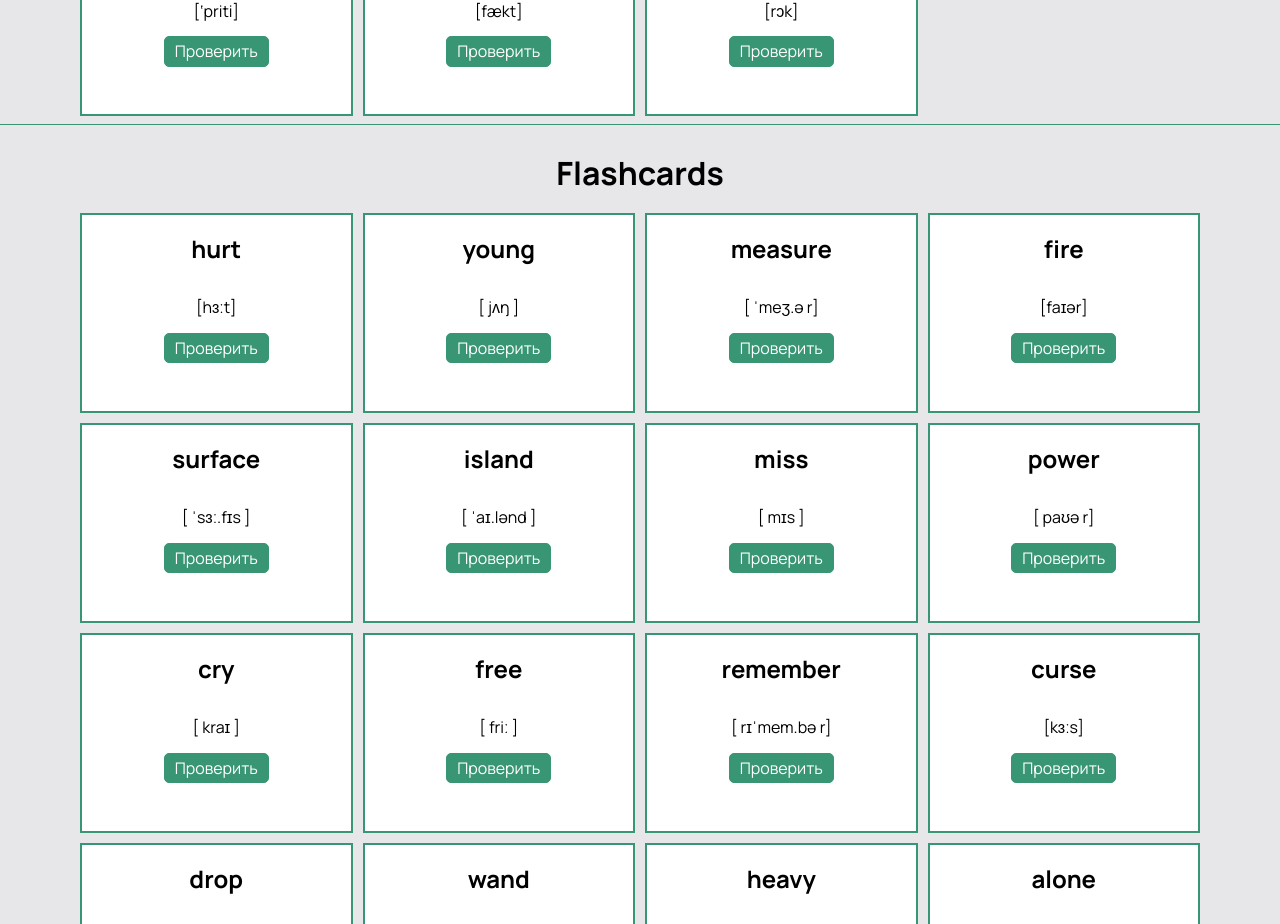
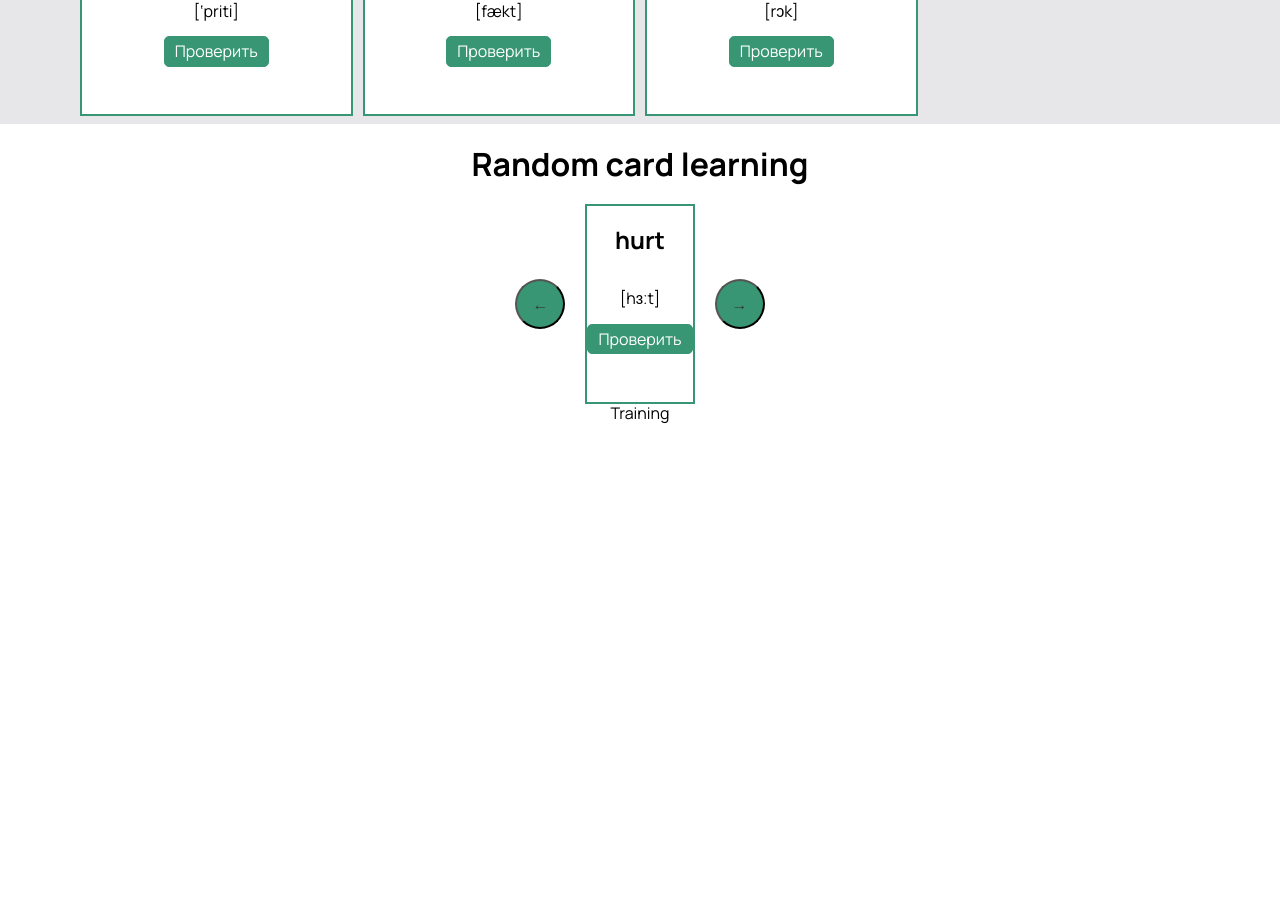
Before and after one commit to Daria29051/React_Learn-Language-App, a React (Create React App) app: page / in a window 1280 px wide. Shown: the part 4620-5544 px from the top of the page. After the commit the page ends 5044 px from the top, so only its background shows below. Built offline with nearby package versions, Linux system fonts and the light colour scheme.

Commit message:
slider.jsx 1st version

```diff
--- a/src/App.js
+++ b/src/App.js
@@ -5,6 +5,9 @@ import Learning from "./components/Learning/Learning";
 import Training from "./components/Training/Training";
 import st from './assets/styles/App.scss';
 import Cardblock from "./components/Cardblock/Cardblock";
+import Slider from "./components/Slider/Slider";
+import flashcards from "./data/flashcard.json";
+
 
 
 function App() {
@@ -14,7 +17,8 @@ function App() {
       <Home></Home>
       <Table></Table>
       <Cardblock></Cardblock>
-      <Learning></Learning>
+      {/* <Learning></Learning> */}
+      <Slider flashcards={flashcards}></Slider>
       <Training></Training>
     </div>
   );
--- /dev/null
+++ b/src/components/Slider/Slider.jsx
@@ -0,0 +1,48 @@
+import React, { useState, useEffect } from "react";
+import Card from "../Card/Card";
+import st from "./slider.module.scss";
+
+export default function Slider(props) {
+  const flashcards = props.flashcards;
+
+  let cardsIndexArray = []; //массив с индексами карточек
+  let cardIndex; // индекс карточки
+
+  for (let card of flashcards) {
+    cardIndex = flashcards.indexOf(card);
+    cardsIndexArray.push(cardIndex);
+  }
+  // console.log(cardsIndexArray);
+
+  // задаем состояние - начальный индекс карточки к показу 0
+  const [selectedIndex, setSelectedIndex] = useState(cardsIndexArray[0]);
+
+  //  функция показа следующей карточки
+  const showNextCard = () => {
+    setSelectedIndex(selectedIndex + 1);
+    console.log(selectedIndex);
+  };
+
+  //  функция показа предыдущей карточки
+  const showPrevCard = () => {
+    setSelectedIndex(selectedIndex - 1);
+    console.log(selectedIndex);
+  };
+
+  return (
+    <>
+      <div className={st.container}>
+        <h1 className={st.slider__title}>Random card learning</h1>
+        <div className={st.slider}>
+          <button className={st.slider__button} onClick={showPrevCard}>
+            &larr;
+          </button>
+          <Card item={flashcards[selectedIndex]}></Card>
+          <button className={st.slider__button} onClick={showNextCard}>
+            &rarr;
+          </button>
+        </div>
+      </div>
+    </>
+  );
+}
--- /dev/null
+++ b/src/components/Slider/slider.module.scss
@@ -0,0 +1,38 @@
+@import "../../assets/styles/mixin.scss";
+@import "../../assets/styles/variables.scss";
+
+.container {
+    display: flex;
+    flex-direction: column;
+    justify-content: center;
+    align-items: center;
+}
+
+.slider {
+  display: flex;
+  flex-direction: row;
+  justify-content: center;
+  align-items: center;
+  gap: 20px;
+}
+
+.slider__button {
+display: flex;
+justify-content: center;
+align-items: center;
+  background-color: $bg-color1 ;
+  color: $text-color1 ;
+  border-radius: 50%;
+  width: 50px;
+  height: 50px;
+  cursor:pointer;
+
+  &:hover {
+    background-color: $bg-color4;
+  }
+
+  &:active {
+    background-color: $bg-color4;
+  }
+
+}
```
